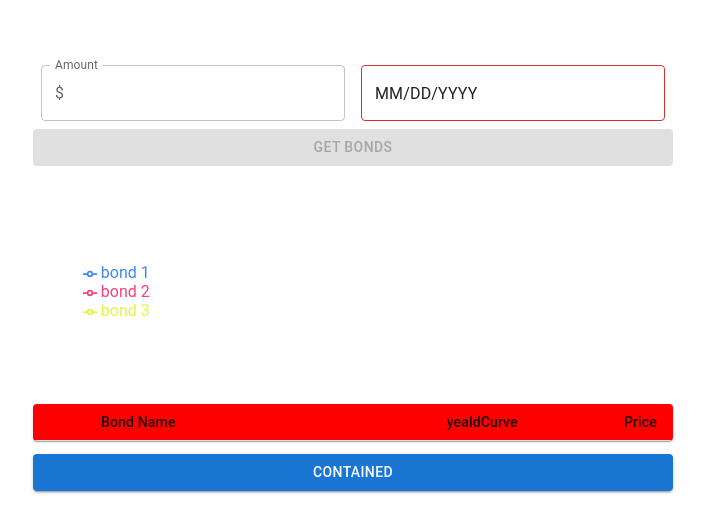
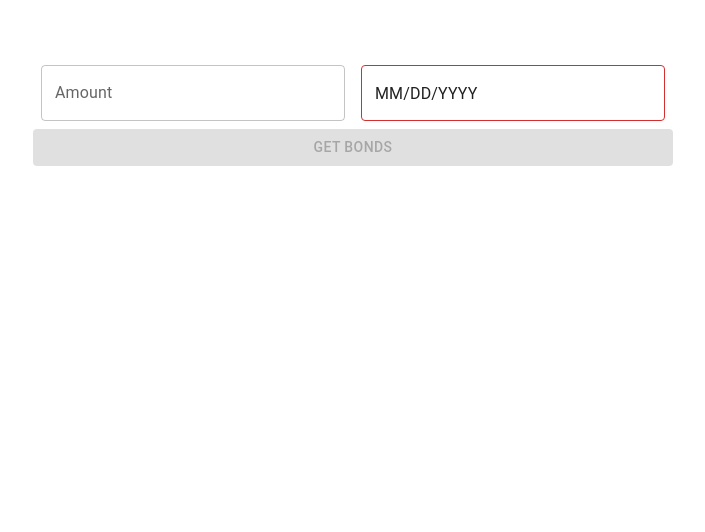
Before and after one commit to ChernovAndrey/starthack-front, a React (Create React App) app: page / in a window 1280 px wide. Shown: the part 126-658 px from the top of the page, without its empty margins (287-992 px from the left). Built offline with nearby package versions, Linux system fonts and the light colour scheme.

Commit message:
v2 updated

```diff
--- a/package.json
+++ b/package.json
@@ -14,6 +14,7 @@
     "dayjs": "^1.11.7",
     "react": "^18.2.0",
     "react-dom": "^18.2.0",
+    "react-number-format": "^5.1.4",
     "react-scripts": "5.0.1",
     "recharts": "^2.5.0",
     "web-vitals": "^2.1.4"
--- a/src/components/Screen1/Screen1.css
+++ b/src/components/Screen1/Screen1.css
@@ -16,6 +16,14 @@
     display: flex;
     align-self: center;
     width: 100%;
+}
+
+.visible {
+    visibility: visible;
+  }
+
+.invisible {
+    visibility: hidden;
 }
 
 .amount-field {
@@ -73,6 +81,8 @@
     /* background-color: darkslategray; */
     position: relative;
     align-self: center;
+    /* margin-right: 10%; */
+    /* padding-right: 10%; */
 }
 
 .chart-container {
@@ -88,7 +98,7 @@
     padding-top: 2%;
 }
 
-.MuiPaper-root {
+/* .MuiPaper-root {
     color: #000;
     background-color: #000;
 }
@@ -101,4 +111,4 @@
 .css-11xur9t-MuiPaper-root-MuiTableContainer-root {
     color: #000;
     background-color: #000;
-}
+} */
--- a/src/components/Screen1/Screen1.js
+++ b/src/components/Screen1/Screen1.js
@@ -25,6 +25,7 @@ import Paper from '@mui/material/Paper';
 import { DataGrid } from '@mui/x-data-grid';
 import Checkbox from '@mui/material/Checkbox';
 import dayjs from 'dayjs';
+import { NumericFormat } from 'react-number-format';
 
 import './Screen1.css'
 
@@ -34,6 +35,31 @@ const data = [
    { year: 2022, equity: 150 },
    { year: 2023, equity: 180 },
  ];
+
+ const NumericFormatCustom = React.forwardRef(function NumericFormatCustom(
+   props,
+   ref,
+ ) {
+   const { onChange, ...other } = props;
+
+   return (
+     <NumericFormat
+       {...other}
+       getInputRef={ref}
+       onValueChange={(values) => {
+         onChange({
+           target: {
+             name: props.name,
+             value: values.value,
+           },
+         });
+       }}
+       thousandSeparator
+       valueIsNumericString
+       prefix="$"
+     />
+   );
+ });
 
 const currencyFormatter = new Intl.NumberFormat('en-US', {
    style: 'currency',
@@ -45,17 +71,17 @@ const usdPrice = {
    valueFormatter: ({ value }) => currencyFormatter.format(Number(value)),
 };
 
-const rows = [
-   {id: 1, name: "aaa", yealdCurve: 55, price: 100},
-   {id: 2, name: "bbb", yealdCurve: 55, price: 100},
-   {id: 3, name: "ccc", yealdCurve: 55, price: 100},
-]
+// const rows = [
+//    {id: 1, name: "aaa", yealdCurve: 55, price: 100},
+//    {id: 2, name: "bbb", yealdCurve: 55, price: 100},
+//    {id: 3, name: "ccc", yealdCurve: 55, price: 100},
+// ]
 
-const columns = [
-   { field: 'name', headerName: 'Name', width: 120 },
-   { field: 'yealdCurve', headerName: 'yealdCurve', width: 120, ...usdPrice },
-   { field: 'price', headerName: 'price', width: 120, ...usdPrice },
-]
+// const columns = [
+//    { field: 'name', headerName: 'Name', width: 120 },
+//    { field: 'coupon_rate', headerName: 'Coupon Rate', width: 120, ...usdPrice },
+//    { field: 'price', headerName: 'price', width: 120, ...usdPrice },
+// ]
 
 class Screen1 extends Component {
    constructor(props) {
@@ -66,7 +92,8 @@ class Screen1 extends Component {
       bondData: {},
       checkedBondId: -1,
       bonds: [],
-      payments: []
+      payments: [],
+      buttonPressed: false
      }
      this.handleChangeAmount = this.handleChangeAmount.bind(this);
      this.handleChangeDate = this.handleChangeDate.bind(this);
@@ -127,15 +154,16 @@ class Screen1 extends Component {
          const res = []
          const dateToPaymentsMap = new Map();
          result.forEach((bond, index) => {
-            console.log(index);
+            // console.log(index);
            res.push({
             id: index,
             name: bond.name,
             yealdCurve: bond.coupon_rate,
             price: bond.current_price,
+            final_maturity_date: bond.final_maturity_date,
             payments: bond.payments
            })
-           bond.payments.forEach((payment) => {
+           bond.payments.forEach((payment, index_p) => {
             if (!dateToPaymentsMap.has(payment.date)) {
                dateToPaymentsMap.set(payment.date, {
                   bond1return: null,
@@ -144,10 +172,15 @@ class Screen1 extends Component {
                })
             }
             const i = index + 1
-            if (payment.return > bond.current_price) {
-               payment.return = payment.return - bond.current_price
+            console.log(bond.payments.length);
+            let rt = payment.return
+            if (index_p === bond.payments.length - 1) {
+               // console.log("here");
+               // console.log(bond.current_price);
+               rt = payment.return - bond.current_price;
+               // console.log(rt);
             }
-            dateToPaymentsMap.get(payment.date)["bond"+i+"return"] = payment.return
+            dateToPaymentsMap.get(payment.date)["bond"+i+"return"] = rt
            })
          });
          // dateToPaymentsMap.set(this.state.date, {
@@ -155,7 +188,7 @@ class Screen1 extends Component {
          //    bond2return: 0,
          //    bond3return: 0,
          // })
-         console.log(dateToPaymentsMap);
+         // console.log(dateToPaymentsMap);
          const payments = [];
          dateToPaymentsMap.forEach((value, key) => {
             payments.push({
@@ -174,7 +207,7 @@ class Screen1 extends Component {
          payments.sort((a,b) => a.date - b.date);
          payments.map((v) => {v.date = v.date.toLocaleDateString()})
          console.log(payments);
-         this.setState({bonds: res, payments: payments});
+         this.setState({bonds: res, payments: payments, buttonPressed: true});
       })
    }
 
@@ -184,19 +217,22 @@ class Screen1 extends Component {
             <form className="form-style">
                <div className="inputs">
                   <FormControl sx={{ m: 1, width: '50%' }}>
-                     <InputLabel htmlFor="outlined-adornment-amount">Amount</InputLabel>
-                     <OutlinedInput
+                     {/* <InputLabel htmlFor="outlined-adornment-amount">Amount</InputLabel> */}
+                     <TextField
                         id="outlined-adornment-amount"
                         startAdornment={<InputAdornment position="start">$</InputAdornment>}
                         label="Amount"
                         value={this.state.amount}
                         onChange={this.handleChangeAmount}
+                        InputProps={{
+                           inputComponent: NumericFormatCustom,
+                         }}
                      />
                   </FormControl>
                   <FormControl fullWidth sx={{ m: 1, width: '50%' }}>
                      <LocalizationProvider dateAdapter={AdapterDayjs}>
                         <DatePicker
-                        // disablePast
+                        disablePast
                         // format="YYYY-MM-DD"
                         value={this.state.date}
                         // onChange={this.handleChangeDate}
@@ -209,27 +245,30 @@ class Screen1 extends Component {
                </div>
                <div className="submit-button">
                   <Button
-                  disabled = {!this.state.amount || !this.state.date}
+                  disabled = {!this.state.amount || !this.state.date || this.state.amount < 100}
                   variant="contained"
                   onClick={() => this.sendGetRequest()}
                   fullWidth="true">Get Bonds</Button>
                </div>
             </form>
-            <div className="results">
+            <div className={`results ${
+               this.state.buttonPressed ? 'visible' : 'invisible'
+            }`}>
                <div className="chart-container">
                      <div className="chart">
                         <MyChart chartData={this.state.payments} />
                      </div>
                </div>
                <div className="bond-table">
-                  <TableContainer component={Paper} style={{backgroundColor:'red', color: 'white',}}>
+                  <TableContainer style={{color: 'white',}}>
                      <Table size="small" aria-label="simple table">
                      <TableHead>
                         <TableRow>
                            <TableCell padding="checkbox"></TableCell>
                            <TableCell>Bond Name</TableCell>
-                           <TableCell align="right">yealdCurve</TableCell>
+                           <TableCell align="right">Coupon Rate</TableCell>
                            <TableCell align="right">Price</TableCell>
+                           <TableCell align="right">Maturity Date</TableCell>
                         </TableRow>
                      </TableHead>
                      <TableBody>
@@ -254,6 +293,7 @@ class Screen1 extends Component {
                               </TableCell>
                               <TableCell align="right">{row.yealdCurve}</TableCell>
                               <TableCell align="right">{row.price}</TableCell>
+                              <TableCell align="right">{row.final_maturity_date}</TableCell>
                            </TableRow>
                         ))}
                      </TableBody>
@@ -266,7 +306,10 @@ class Screen1 extends Component {
                </div>
 
                <div className="buy-button">
-                  <Button variant="contained" fullWidth="true">Contained</Button>
+                  <Button
+                  disabled={this.state.checkedBondId === -1}
+                  variant="contained"
+                  fullWidth="true">Buy bond</Button>
                </div>
             </div>
 
```
Also changed, not shown: src/components/MyChart/MyChart.js (line endings or trailing spaces), 1 other file (tests, documents, lock files or other folders).
